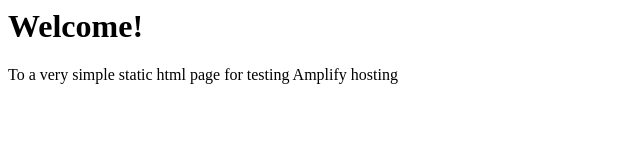
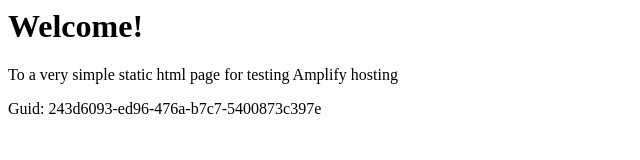
Before and after one commit to aws-aemilia-pdx/Github-PR-Commit-Integration-Test-DoNotTouch-Gith-P5X5MO5I-v1-prod-us-west-2, a website: page src/index.html in a window 1280 px wide. Shown: the whole page, without its empty margins (0-640 px from the left). Drawn offline with Linux system fonts and the light colour scheme.

Commit message:
commit from integ tests

```diff
--- a/src/index.html
+++ b/src/index.html
@@ -1,3 +1,5 @@
+
+
 <html lang="en">
 
 <head>
@@ -10,6 +12,6 @@
 <body>
     <h1>Welcome!</h1>
     <p>To a very simple static html page for testing Amplify hosting</p>
-</body>
+    <p>Guid: 243d6093-ed96-476a-b7c7-5400873c397e</p></body>
 
 </html>
```
